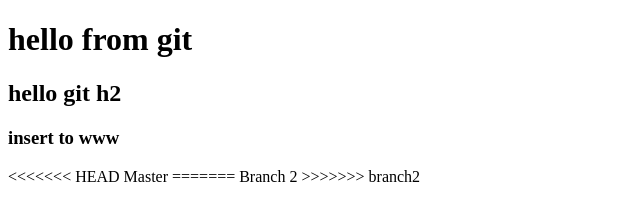
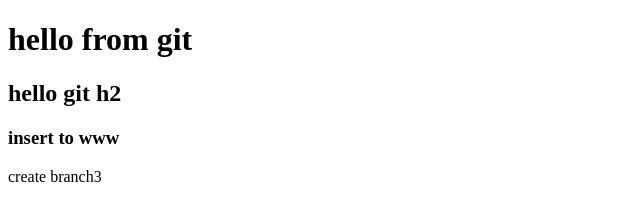
Before and after one commit to korsak73/git_test, a plain HTML site: page index.html in a window 1280 px wide. Shown: the whole page, without its empty margins (0-640 px from the left). Drawn offline with Linux system fonts and the light colour scheme.

Commit message:
create btanch3

```diff
--- a/index.html
+++ b/index.html
@@ -8,10 +8,6 @@
 	<h1>hello from git</h1>
     <h2>hello git h2</h2>
     <h3>insert to www</h3>
-<<<<<<< HEAD
-    Master
-=======
-    Branch 2
->>>>>>> branch2
+    <n4>create branch3</n4>
 </body>
 </html>
```
